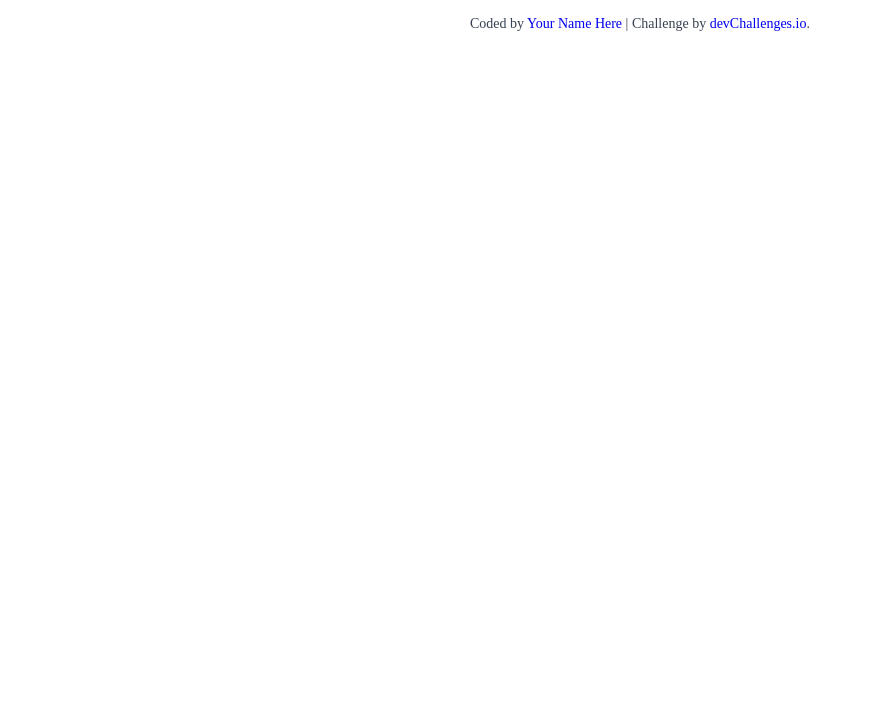
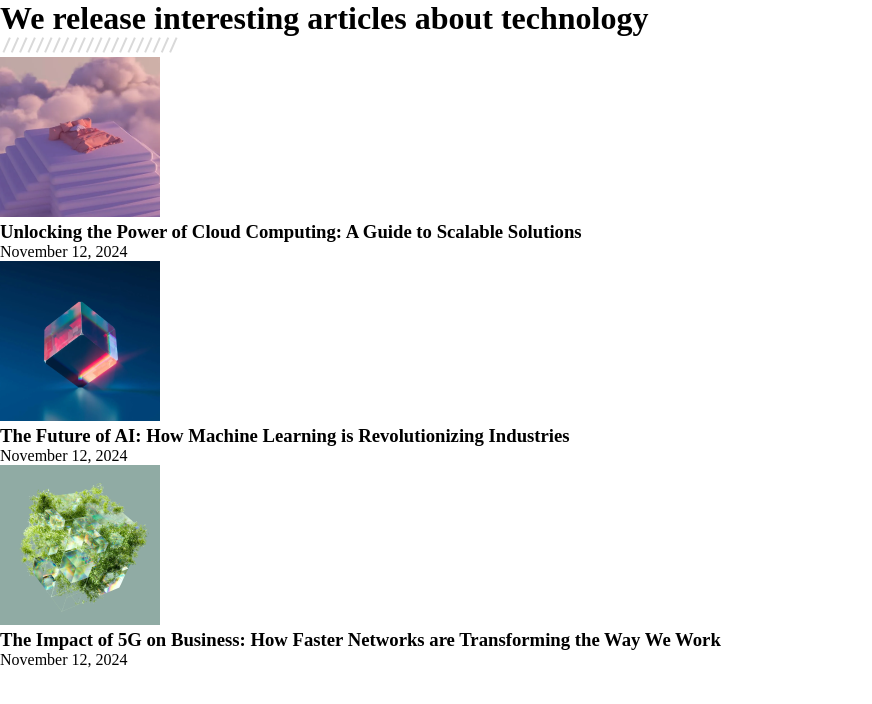
Before and after one commit to sercansimsek/simple-article-listing, a plain HTML site: page index.html in a window 1280 px wide. Shown: the whole page, without its empty margins (0-872 px from the left). Drawn offline with Linux system fonts and the light colour scheme.

Commit message:
HTML part of the project implemented

```diff
--- a/index.html
+++ b/index.html
@@ -3,66 +3,72 @@
 	<head>
 		<meta charset="UTF-8" />
 		<meta name="viewport" content="width=device-width, initial-scale=1.0" />
+		<meta name="description" content="Simple Article Listing Tutorial" />
+		<meta name="keywords" content="HTML, CSS, Responsive desing" />
 
+		<link rel="preconnect" href="https://fonts.googleapis.com" />
+		<link rel="preconnect" href="https://fonts.gstatic.com" crossorigin />
 		<link
-      rel="icon"
-      href="resources/favicon.ico"
-      type="image/x-icon"
-      sizes="96x96"
+			href="https://fonts.googleapis.com/css2?family=Inter:ital,opsz,wght@0,14..32,100..900;1,14..32,100..900&family=Lato:ital,wght@0,100;0,300;0,400;0,700;0,900;1,100;1,300;1,400;1,700;1,900&family=Poppins:ital,wght@0,100;0,200;0,300;0,400;0,500;0,600;0,700;0,800;0,900;1,100;1,200;1,300;1,400;1,500;1,600;1,700;1,800;1,900&family=Roboto+Mono:ital,wght@0,100..700;1,100..700&family=Sora:wght@100..800&display=swap"
+			rel="stylesheet"
 		/>
 
+		<link rel="stylesheet" href="styles.css" />
 		<title>Simple Article Listing | devChallenges.io</title>
+	</head>
+	<body class="body">
+		<header class="header">
+			<h1 class="header-title">
+				We release interesting articles about technology
+			</h1>
+			<img
+				src="./assets/Seperator.svg"
+				alt="Seperator"
+				class="header-seperator"
+			/>
+		</header>
 
-    <!--You are welcome to delete these styles or modify them in your own stylesheet -->
-    <style>
-      * {
-        margin: 0;
-        padding: 0;
-        box-sizing: border-box;
-      }
+		<main class="main">
+			<div class="main-block">
+				<div class="main-block_left">
+					<img src="./assets/photo_1.png" alt="Blog1" />
+				</div>
 
-      body {
-        height: 100vh;
-      }
+				<div class="main-block_right">
+					<h3>
+						Unlocking the Power of Cloud Computing: A Guide to Scalable
+						Solutions
+					</h3>
+					<p>November 12, 2024</p>
+				</div>
+			</div>
 
-      .author-info {
-        font-size: 14px;
-        text-align: center;
-        margin-top: 16px;
-        color: rgb(55, 65, 81);
-      }
+			<div class="main-block">
+				<div class="main-block_left">
+					<img src="./assets/photo_2.png" alt="Blog2" />
+				</div>
 
-      .author-info a {
-        text-decoration: none;
-      }
-    </style>
-  </head>
-  <body>
-    <!--
+				<div class="main-block_right">
+					<h3>
+						The Future of AI: How Machine Learning is Revolutionizing Industries
+					</h3>
+					<p>November 12, 2024</p>
+				</div>
+			</div>
 
-      We release interesting articles about technology
+			<div class="main-block">
+				<div class="main-block_left">
+					<img src="./assets/photo_3.png" alt="Blog3" />
+				</div>
 
-      Unlocking the Power of Cloud Computing
-
-      A Guide to Scalable Solutions
-
-      November 12, 2024
-
-      The Future of AI
-
-      How Machine Learning is Revolutionizing Industries
-
-      The Impact of 5G on Business
-
-      How Faster Networks are Transforming the Way We Work
-
-    -->
-
-    <div class="author-info">
-      Coded by <a href="#">Your Name Here</a> | Challenge by
-      <a href="https://www.devchallenges.io?ref=challenge" target="_blank"
-        >devChallenges.io</a
-      >.
+				<div class="main-block_right">
+					<h3>
+						The Impact of 5G on Business: How Faster Networks are Transforming
+						the Way We Work
+					</h3>
+					<p>November 12, 2024</p>
 				</div>
+			</div>
+		</main>
 	</body>
 </html>
--- a/styles.css
+++ b/styles.css
@@ -0,0 +1,9 @@
+      * {
+        margin: 0;
+        padding: 0;
+        box-sizing: border-box;
+      }
+
+      .body {
+        height: 100vh;
+      }
```
Also changed, not shown: 1 other file. Lines whose indentation alone changed are shown as unchanged.
